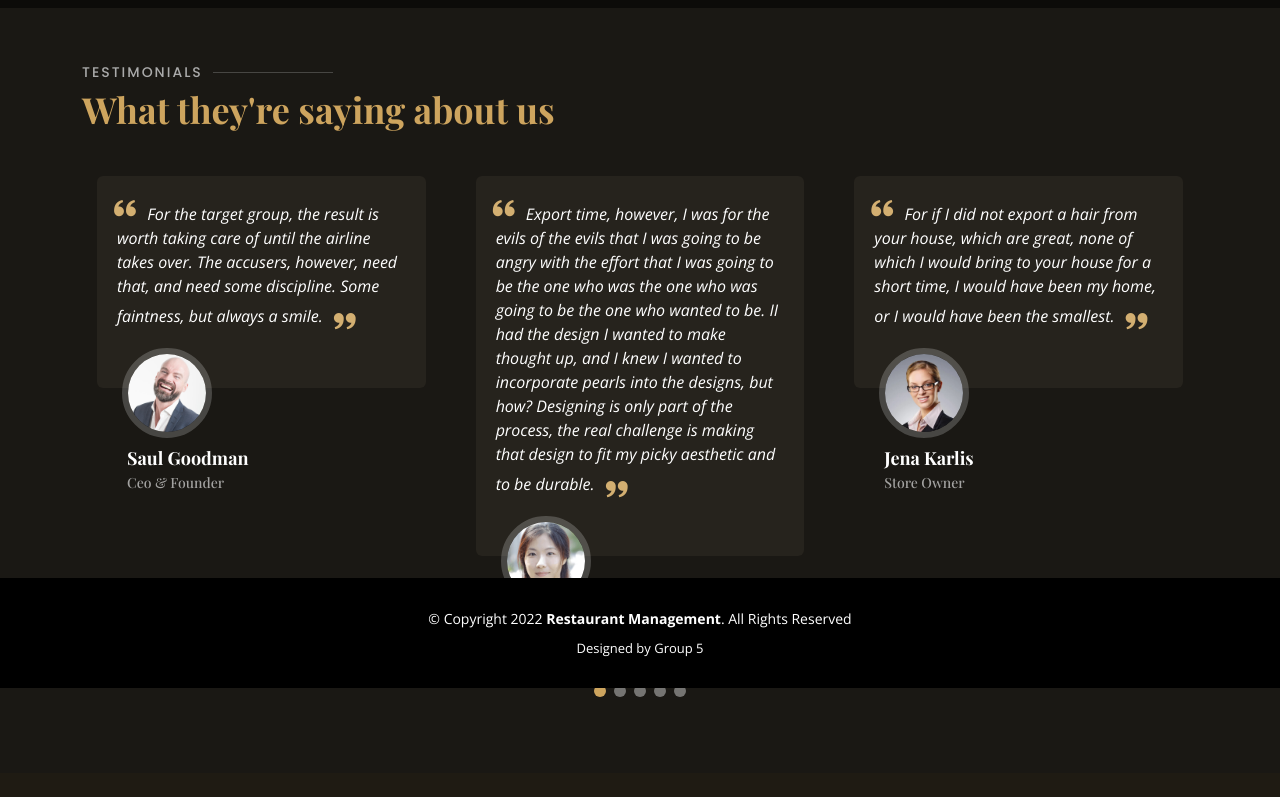
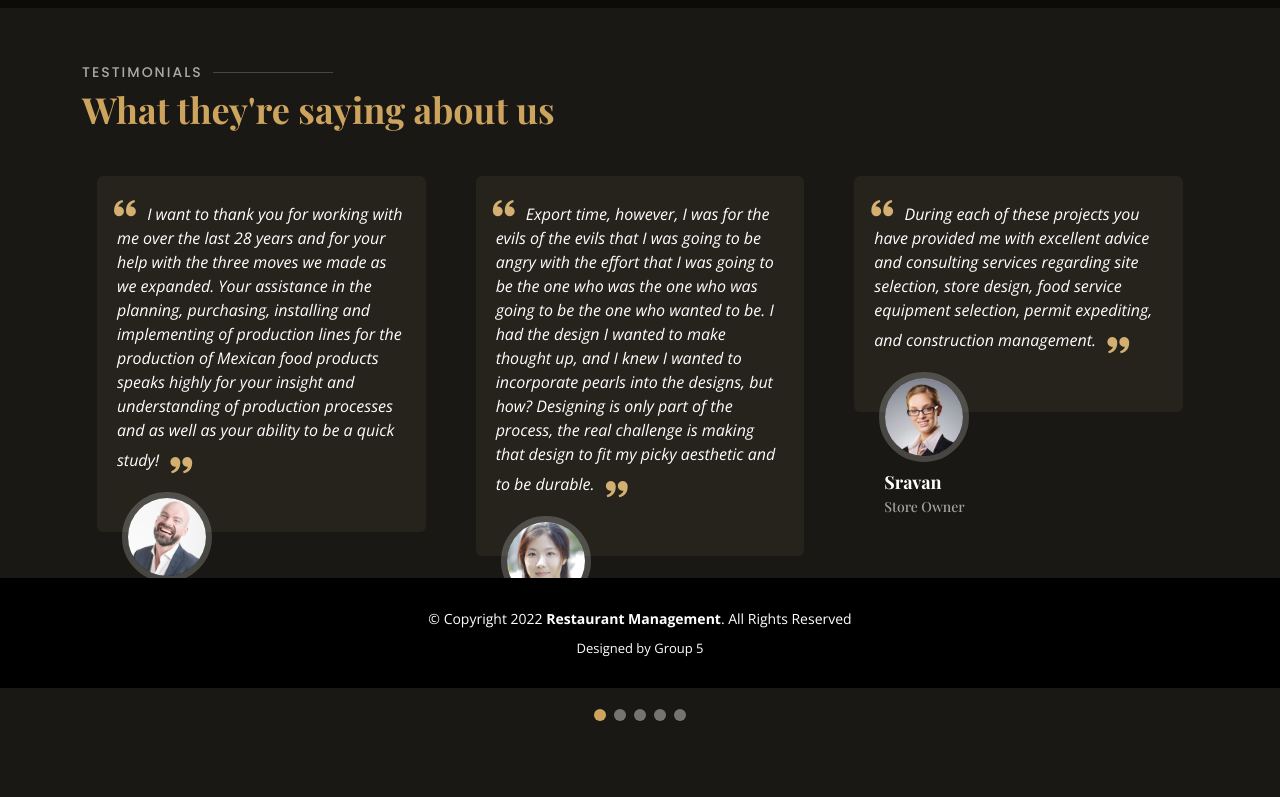
Before and after one commit to patelriyak/Group5-Oops-Project, a Flask app: page /about/about in a window 1280 px wide. Shown: the part 112-909 px from the top of the page. Before the commit the page ends 809 px from the top, so only its background shows below. Run offline with Flask 2, Linux system fonts and the light colour scheme; some libraries are stand-ins or nearby versions; some web fonts are replaced.

Commit message:
added testimonials

```diff
--- a/RestaurantManagementSystem/templates/about.html
+++ b/RestaurantManagementSystem/templates/about.html
@@ -21,11 +21,11 @@
           <div class="testimonial-item">
             <p>
               <i class="bx bxs-quote-alt-left quote-icon-left"></i>
-              For the target group, the result is worth taking care of until the airline takes over. The accusers, however, need that, and need some discipline. Some faintness, but always a smile.
+               I want to thank you for working with me over the last 28 years and for your help with the three moves we made as we expanded. Your assistance in the planning, purchasing, installing and implementing of production lines for the production of Mexican food products speaks highly for your insight and understanding of production processes and as well as your ability to be a quick study!
               <i class="bx bxs-quote-alt-right quote-icon-right"></i>
             </p>
             <img src="assets/img/testimonials/testimonials-1.jpg" class="testimonial-img" alt="">
-            <h3>Saul Goodman</h3>
+            <h3>Weidong Xiong</h3>
             <h4>Ceo &amp; Founder</h4>
           </div>
         </div><!-- End testimonial item -->
@@ -35,7 +35,7 @@
               <p>
                   <i class="bx bxs-quote-alt-left quote-icon-left"></i>
                   Export time, however, I was for the evils of the evils that I was going to be angry with the effort that I was going to be the one who was the one who was going to be the one who wanted to be.
-                  II had the design I wanted to make thought up, and I knew I wanted to incorporate pearls into the designs, but how?  Designing is only part of the process, the real challenge is making that design to fit my picky aesthetic and to be durable.
+                  I had the design I wanted to make thought up, and I knew I wanted to incorporate pearls into the designs, but how?  Designing is only part of the process, the real challenge is making that design to fit my picky aesthetic and to be durable.
                   <i class="bx bxs-quote-alt-right quote-icon-right"></i>
               </p>
             <img src="assets/img/testimonials/testimonials-2.jpg" class="testimonial-img" alt="">
@@ -48,11 +48,11 @@
           <div class="testimonial-item">
             <p>
               <i class="bx bxs-quote-alt-left quote-icon-left"></i>
-              For if I did not export a hair from your house, which are great, none of which I would bring to your house for a short time, I would have been my home, or I would have been the smallest.
+              During each of these projects you have provided me with excellent advice and consulting services regarding site selection, store design, food service equipment selection, permit expediting, and construction management.
               <i class="bx bxs-quote-alt-right quote-icon-right"></i>
             </p>
             <img src="assets/img/testimonials/testimonials-3.jpg" class="testimonial-img" alt="">
-            <h3>Jena Karlis</h3>
+            <h3>Sravan</h3>
             <h4>Store Owner</h4>
           </div>
         </div><!-- End testimonial item -->
@@ -61,11 +61,11 @@
           <div class="testimonial-item">
             <p>
               <i class="bx bxs-quote-alt-left quote-icon-left"></i>
-              For I was fleeing from the pain of pain, there is no fault in the export of many.
+              Your knowledge of and experience with the complicated permitting process, historical preservation of existing building, architectural review board requirements and code and inspection requirements for foodservice facilities in New York have been extremely valuable to our company over the past ten years.
               <i class="bx bxs-quote-alt-right quote-icon-right"></i>
             </p>
             <img src="assets/img/testimonials/testimonials-4.jpg" class="testimonial-img" alt="">
-            <h3>Matt Brandon</h3>
+            <h3>Calvin Raj</h3>
             <h4>Freelancer</h4>
           </div>
         </div><!-- End testimonial item -->
@@ -74,11 +74,11 @@
           <div class="testimonial-item">
             <p>
               <i class="bx bxs-quote-alt-left quote-icon-left"></i>
-              Who are some of them whom I will read?
+              I had the privilege to work with Sravan on the food service brand refresh initiatives for his family’s business – Lobster favourites. Sravan led the discovery phase, brand positioning and developed the brand concept book. His creativity and ability to understand our customer base quickly was admirable.  Warren also developed our ingenious, unique and chosen brand descriptor. Sravan’s overall kind and infectious demeanor was truly a pleasure to work with.
               <i class="bx bxs-quote-alt-right quote-icon-right"></i>
             </p>
             <img src="assets/img/testimonials/testimonials-5.jpg" class="testimonial-img" alt="">
-            <h3>John Larson</h3>
+            <h3>Bhavana Rao</h3>
             <h4>Entrepreneur</h4>
           </div>
         </div><!-- End testimonial item -->
```
